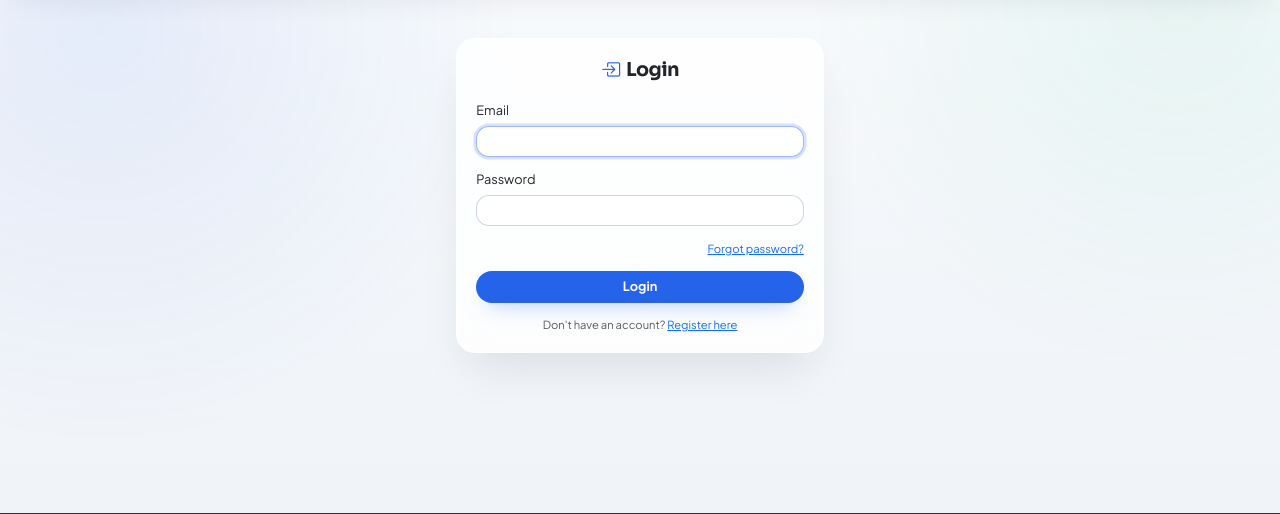
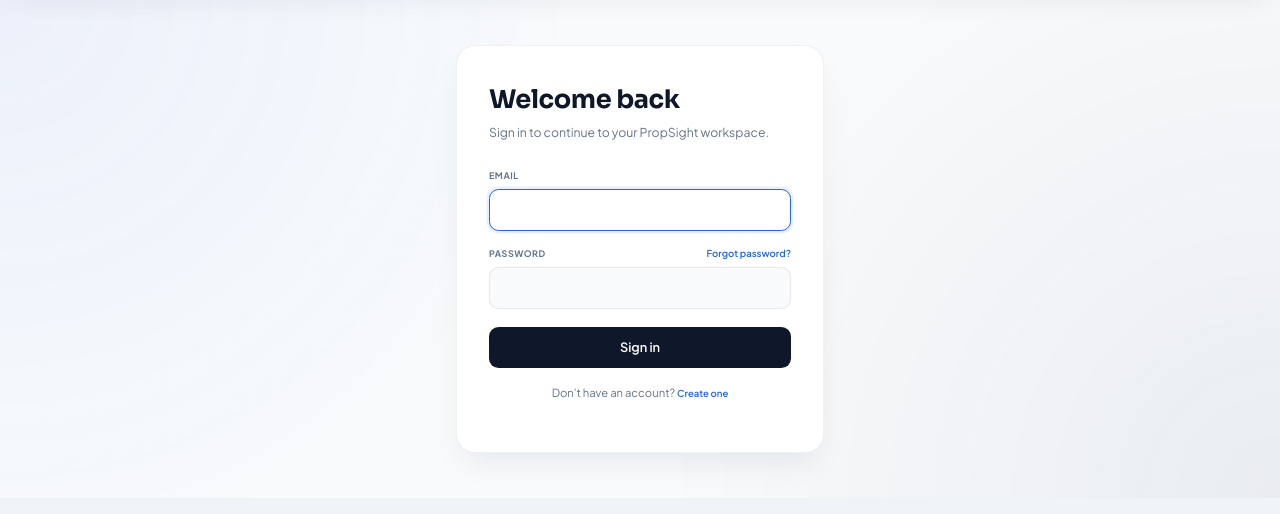
Before and after one commit to MARCHTOWNE/FYP-26-S1-22-PropSight, a Python web app: template webapp/templates/login.html in a window 1280 px wide. Shown: the part 48-562 px from the top of the page. Run offline with Jinja, Linux system fonts and the light colour scheme; the template is opened without the code that fills it, so the values that code supplies are empty.

Commit message:
Redesign login and registration pages with premium auth UI.
Replace the default card forms with polished glass-style auth layouts, refined typography, and clearer form hierarchy for a modern SaaS experience.

Made-with: Cursor

```diff
--- a/webapp/templates/login.html
+++ b/webapp/templates/login.html
@@ -1,39 +1,156 @@
 {% extends "base.html" %}
 {% block title %}Login — PropSight{% endblock %}
 
+{% block extra_head %}
+<style>
+    .premium-auth-shell {
+        min-height: calc(100vh - 220px);
+        display: flex;
+        align-items: center;
+        justify-content: center;
+        padding: 56px 16px;
+        background: radial-gradient(circle at 0% 0%, rgba(37, 99, 235, 0.06), transparent 42%),
+                    radial-gradient(circle at 100% 100%, rgba(15, 23, 42, 0.06), transparent 45%),
+                    #f8fafc;
+    }
+
+    .premium-auth-card {
+        width: 100%;
+        max-width: 460px;
+        border-radius: 24px;
+        border: 1px solid rgba(15, 23, 42, 0.06);
+        box-shadow: 0 20px 40px -10px rgba(15, 23, 42, 0.08);
+        background: #ffffff;
+        padding: 48px 40px;
+    }
+
+    .auth-heading {
+        margin: 0 0 10px;
+        font-family: "Sora", sans-serif;
+        font-size: 2rem;
+        font-weight: 700;
+        letter-spacing: -0.5px;
+        color: #0f172a;
+    }
+
+    .auth-subheading {
+        margin-bottom: 30px;
+        color: #64748b;
+        font-size: 0.96rem;
+    }
+
+    .auth-field {
+        margin-bottom: 18px;
+    }
+
+    .auth-label {
+        margin-bottom: 8px;
+        font-size: 0.7rem;
+        font-weight: 700;
+        text-transform: uppercase;
+        letter-spacing: 0.06em;
+        color: #64748b;
+    }
+
+    .auth-label-row {
+        display: flex;
+        justify-content: space-between;
+        align-items: baseline;
+    }
+
+    .auth-link {
+        font-size: 0.75rem;
+        font-weight: 600;
+        color: #2563eb;
+        text-decoration: none;
+    }
+
+    .auth-link:hover {
+        color: #1d4ed8;
+        text-decoration: underline;
+    }
+
+    .auth-input {
+        width: 100%;
+        background: #f8fafc;
+        border: 1px solid rgba(15, 23, 42, 0.08);
+        border-radius: 12px;
+        padding: 14px 16px;
+        font-size: 0.95rem;
+        color: #0f172a;
+        transition: background 0.2s, border-color 0.2s, box-shadow 0.2s;
+    }
+
+    .auth-input:focus {
+        outline: none;
+        background: #ffffff;
+        border-color: var(--primary);
+        box-shadow: 0 0 0 3px rgba(37, 99, 235, 0.1);
+    }
+
+    .auth-btn {
+        width: 100%;
+        border: none;
+        border-radius: 12px;
+        background: #0f172a;
+        color: #ffffff;
+        font-weight: 600;
+        padding: 14px;
+        margin-top: 4px;
+        transition: transform 0.2s, box-shadow 0.2s;
+    }
+
+    .auth-btn:hover {
+        transform: translateY(-1px);
+        box-shadow: 0 10px 24px -10px rgba(15, 23, 42, 0.5);
+    }
+
+    .auth-footnote {
+        margin-top: 20px;
+        text-align: center;
+        color: #64748b;
+        font-size: 0.88rem;
+    }
+
+    @media (max-width: 575.98px) {
+        .premium-auth-card {
+            padding: 36px 24px;
+        }
+    }
+</style>
+{% endblock %}
+
 {% block content %}
-<div class="container">
-    <div class="auth-form">
-        <div class="card">
-            <div class="card-body p-4">
-                <h4 class="text-center mb-4">
-                    <i class="bi bi-box-arrow-in-right me-2 text-primary"></i>Login
-                </h4>
+<section class="premium-auth-shell">
+    <div class="premium-auth-card">
+        <h1 class="auth-heading">Welcome back</h1>
+        <p class="auth-subheading">Sign in to continue to your PropSight workspace.</p>
+
         <form method="POST" action="{{ url_for('login') }}">
             {% if next_url %}
             <input type="hidden" name="next" value="{{ next_url }}">
             {% endif %}
-                    <div class="mb-3">
-                        <label class="form-label">Email</label>
-                        <input type="email" name="email" class="form-control" required autofocus>
+
+            <div class="auth-field">
+                <label class="auth-label" for="email">Email</label>
+                <input id="email" type="email" name="email" class="auth-input" required autofocus>
             </div>
-                    <div class="mb-3">
-                        <label class="form-label">Password</label>
-                        <input type="password" name="password" class="form-control" required>
+
+            <div class="auth-field">
+                <div class="auth-label-row">
+                    <label class="auth-label" for="password">Password</label>
+                    <a href="{{ url_for('forgot_password') }}" class="auth-link">Forgot password?</a>
                 </div>
-                    <div class="text-end mb-3">
-                        <a href="{{ url_for('forgot_password') }}" class="small">Forgot password?</a>
+                <input id="password" type="password" name="password" class="auth-input" required>
             </div>
-                    <button type="submit" class="btn btn-primary w-100 py-2 fw-bold">
-                        Login
-                    </button>
+
+            <button type="submit" class="auth-btn">Sign in</button>
         </form>
-                <p class="text-center mt-3 mb-0 small text-muted">
+
+        <p class="auth-footnote">
             Don't have an account?
-                    <a href="{{ url_for('register') }}">Register here</a>
+            <a href="{{ url_for('register') }}" class="auth-link">Create one</a>
         </p>
     </div>
-        </div>
-    </div>
-</div>
+</section>
 {% endblock %}
```
Also changed, not shown: webapp/templates/register.html (+142 -27 lines). Lines whose indentation alone changed are shown as unchanged.
